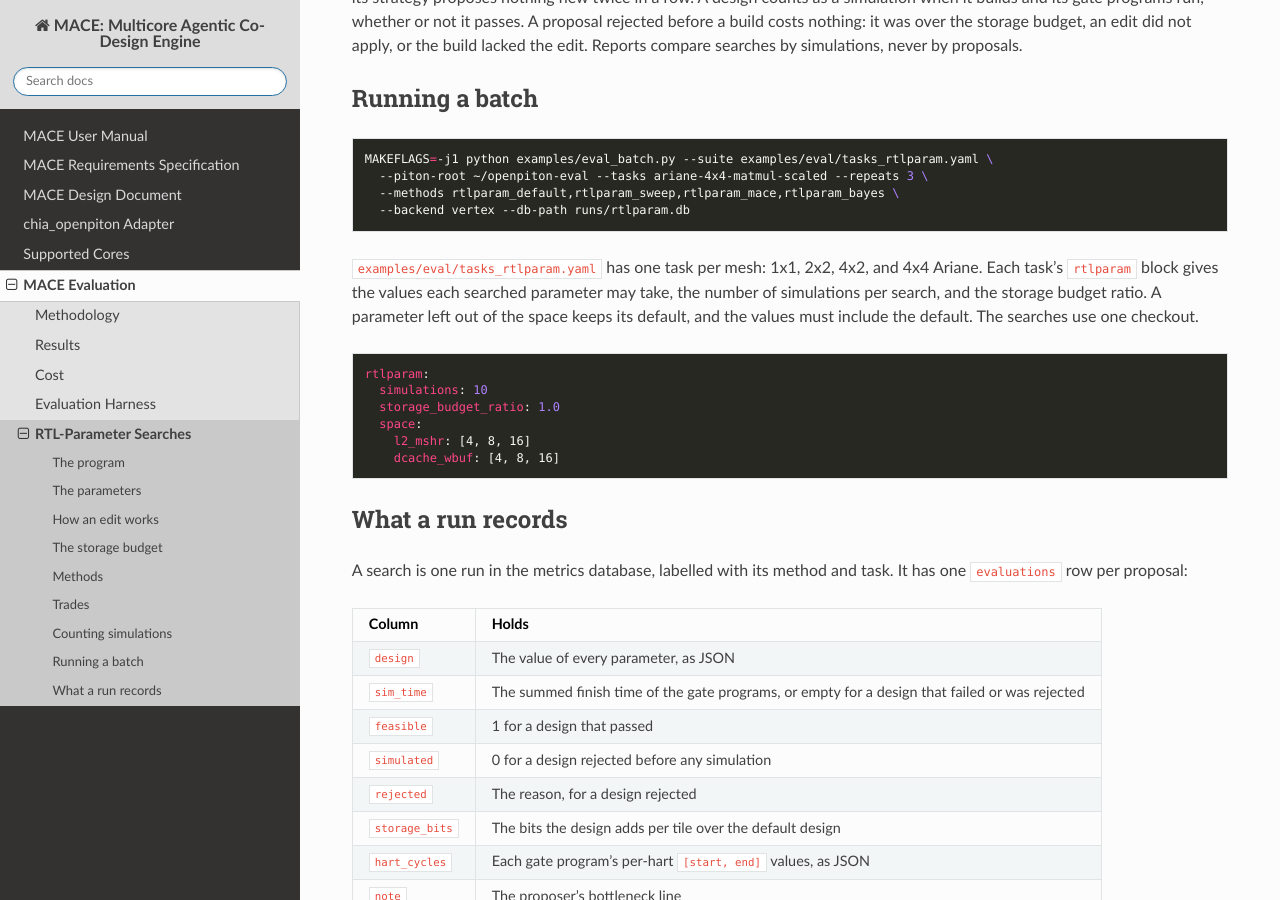
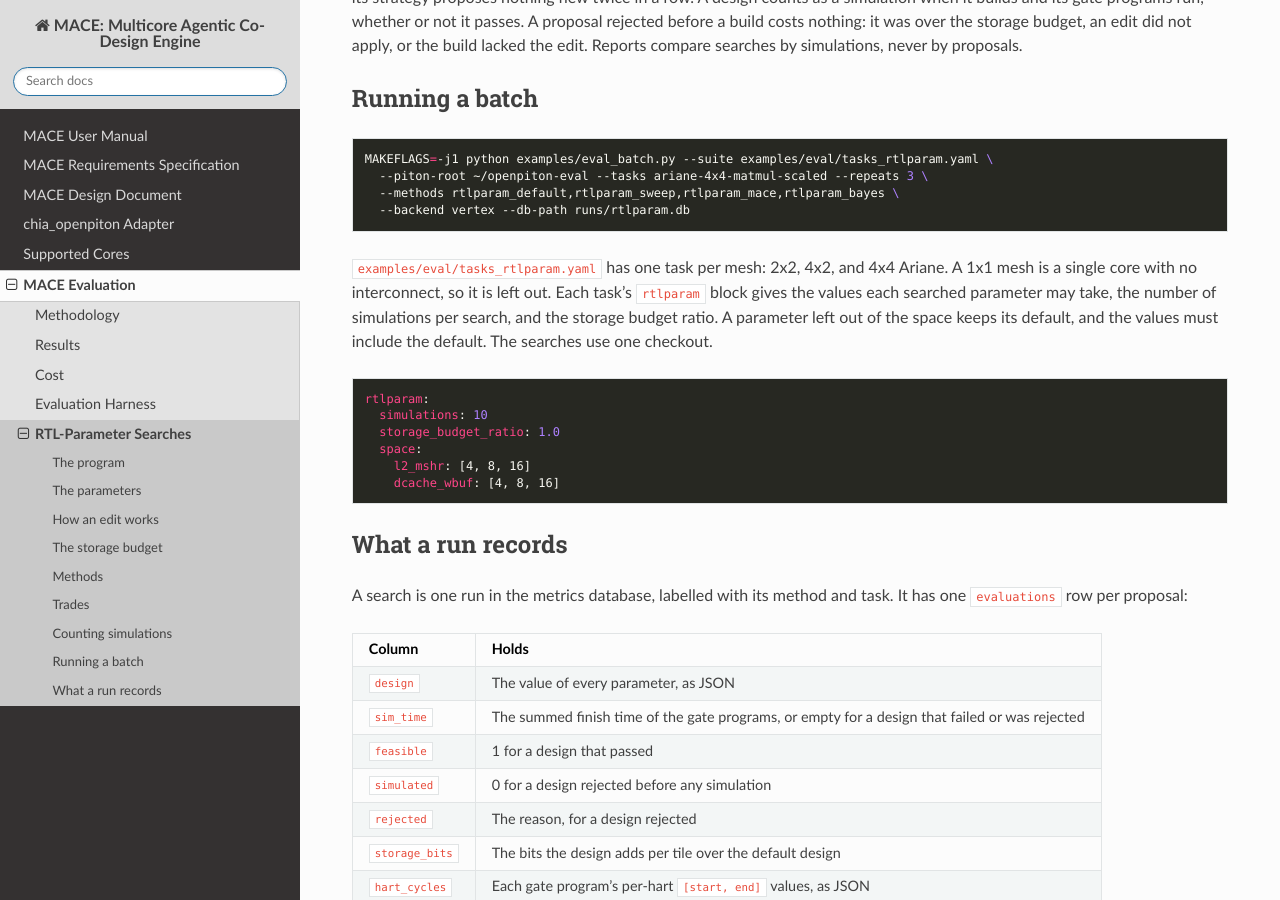
Before and after one commit to ranaumarnadeem/MACE, a Sphinx documentation site: the page built from docs/06_mace_evaluation/rtl_params.md, in a window 1280 px wide and 900 px high, scrolled down 3210 px. Built offline with Sphinx 7.4.7 and the Read the Docs theme 3.1.0, drawn with Linux system fonts in a browser that asks for light colours.

Commit message:
eval: drop the 1x1 task from tasks_rtlparam.yaml
A single core has no interconnect to contend for; 2x2 is the smallest mesh.

````diff
--- a/docs/06_mace_evaluation/rtl_params.md
+++ b/docs/06_mace_evaluation/rtl_params.md
@@ -89,7 +89,7 @@ MAKEFLAGS=-j1 python examples/eval_batch.py --suite examples/eval/tasks_rtlparam
   --backend vertex --db-path runs/rtlparam.db
 ```
 
-`examples/eval/tasks_rtlparam.yaml` has one task per mesh: 1x1, 2x2, 4x2, and 4x4 Ariane. Each task's `rtlparam` block gives the values each searched parameter may take, the number of simulations per search, and the storage budget ratio. A parameter left out of the space keeps its default, and the values must include the default. The searches use one checkout.
+`examples/eval/tasks_rtlparam.yaml` has one task per mesh: 2x2, 4x2, and 4x4 Ariane. A 1x1 mesh is a single core with no interconnect, so it is left out. Each task's `rtlparam` block gives the values each searched parameter may take, the number of simulations per search, and the storage budget ratio. A parameter left out of the space keeps its default, and the values must include the default. The searches use one checkout.
 
 ```yaml
 rtlparam:
````
Also changed, not shown: 2 other files.
